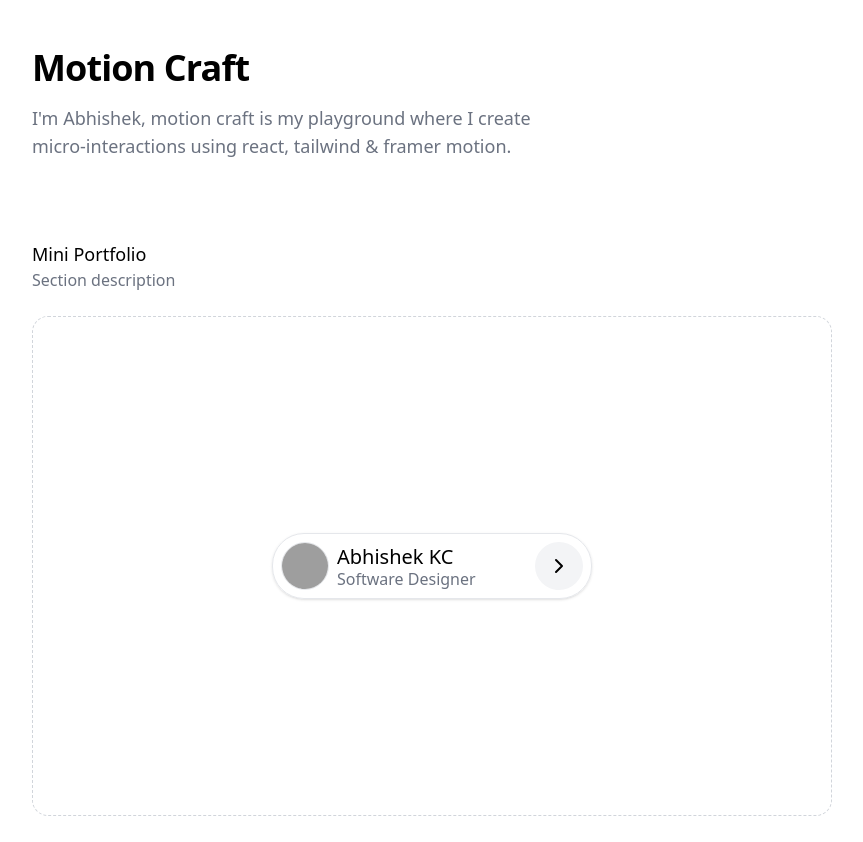
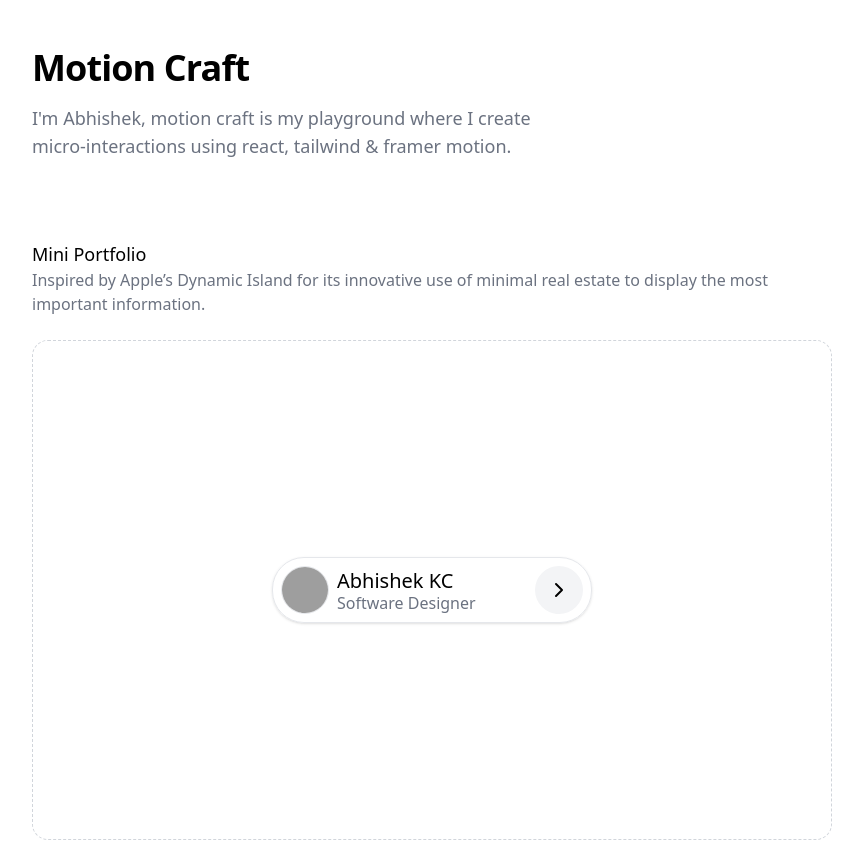
Before and after one commit to casicodes/portfolio, a React (Vite) app: page / in a window 1280 px wide. Shown: the top 842 px of the page, without its empty margins (208-1071 px from the left). Built offline with nearby package versions, Linux system fonts and the light colour scheme; grey boxes are pictures that could not be loaded.

Commit message:
Add desc

```diff
--- a/src/component/MiniPortfolio/MiniPortfolio.jsx
+++ b/src/component/MiniPortfolio/MiniPortfolio.jsx
@@ -46,7 +46,10 @@ function MiniPortfolio() {
     <div className="playground flex flex-col gap-6">
       <div className="playground-desc">
         <h1 className="text-lg">Mini Portfolio</h1>
-        <p className="font-light text-gray-500">Section description</p>
+        <p className="font-light text-gray-500">
+          Inspired by Apple’s Dynamic Island for its innovative use of minimal
+          real estate to display the most important information.
+        </p>
       </div>
       <div className="playground-area rounded-2xl min-h-[500px] bg-white border-dashed border border-gray-300 gap-4 flex flex-col items-center justify-center">
         <AnimatePresence mode="wait">
```
